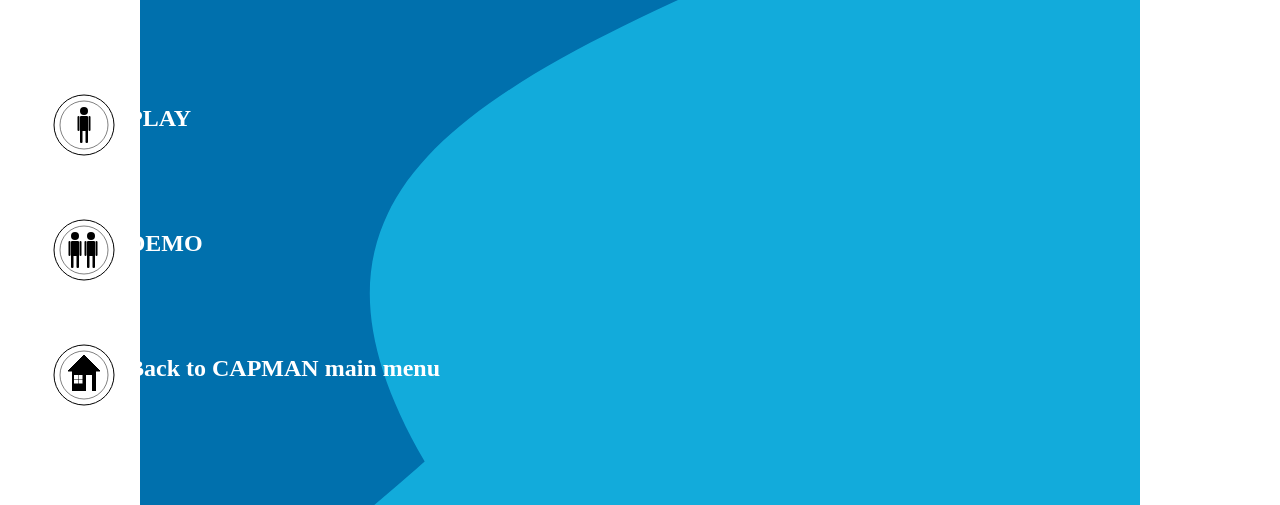
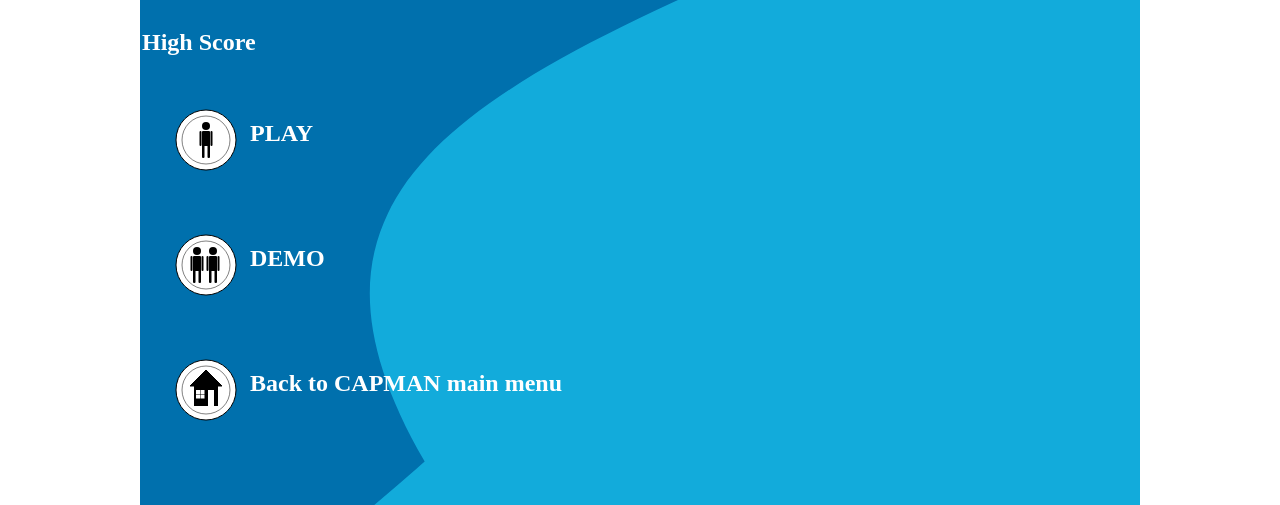
Before and after one commit to capAcade/capBall, a website: page index.html in a window 1280 px wide. Shown: the part 295-800 px from the top of the page. Drawn offline with Linux system fonts and the light colour scheme.

Commit message:
Fix for the margins of the menu page

```diff
--- a/style/index.css
+++ b/style/index.css
@@ -6,7 +6,7 @@
 }
 body {
     max-width: 996px;
-    margin: margin: 23px;
+    margin: 23px auto 23px auto;
     color: white;
     padding: 12px;
 }
```
